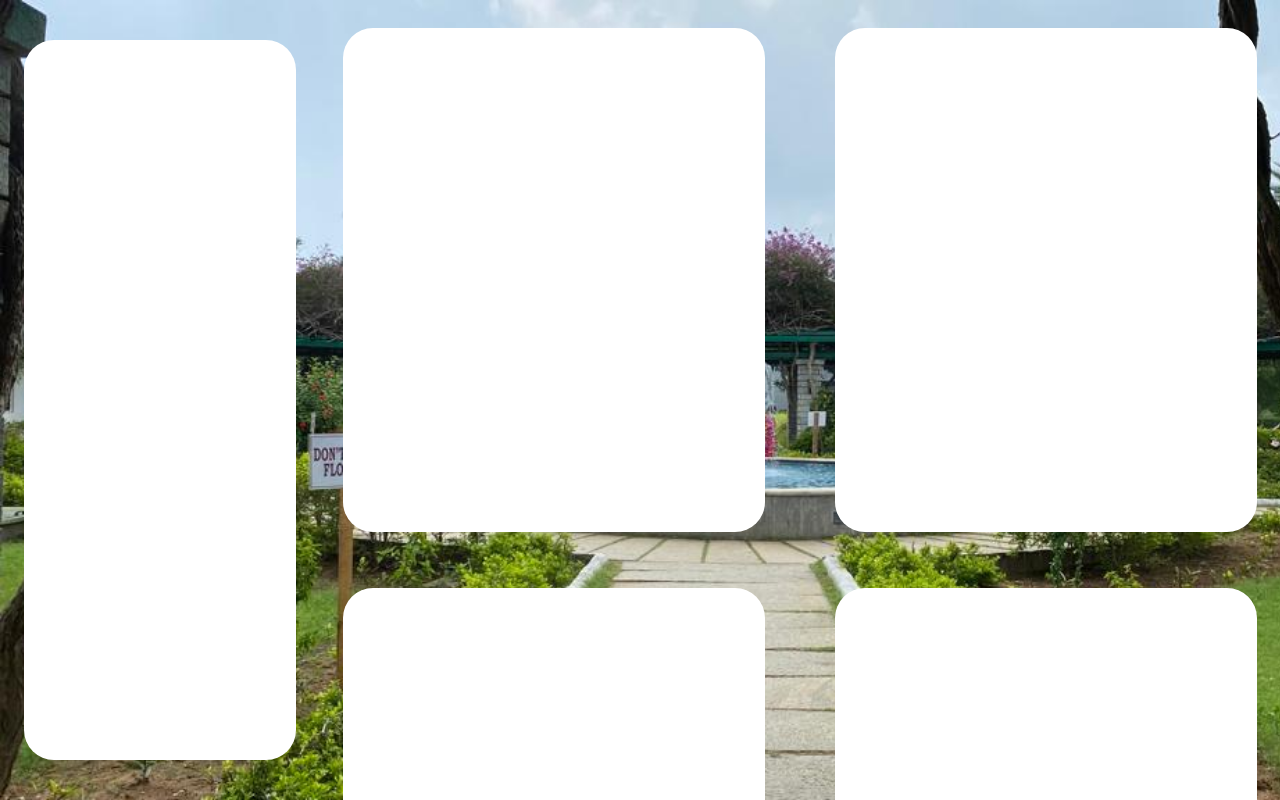
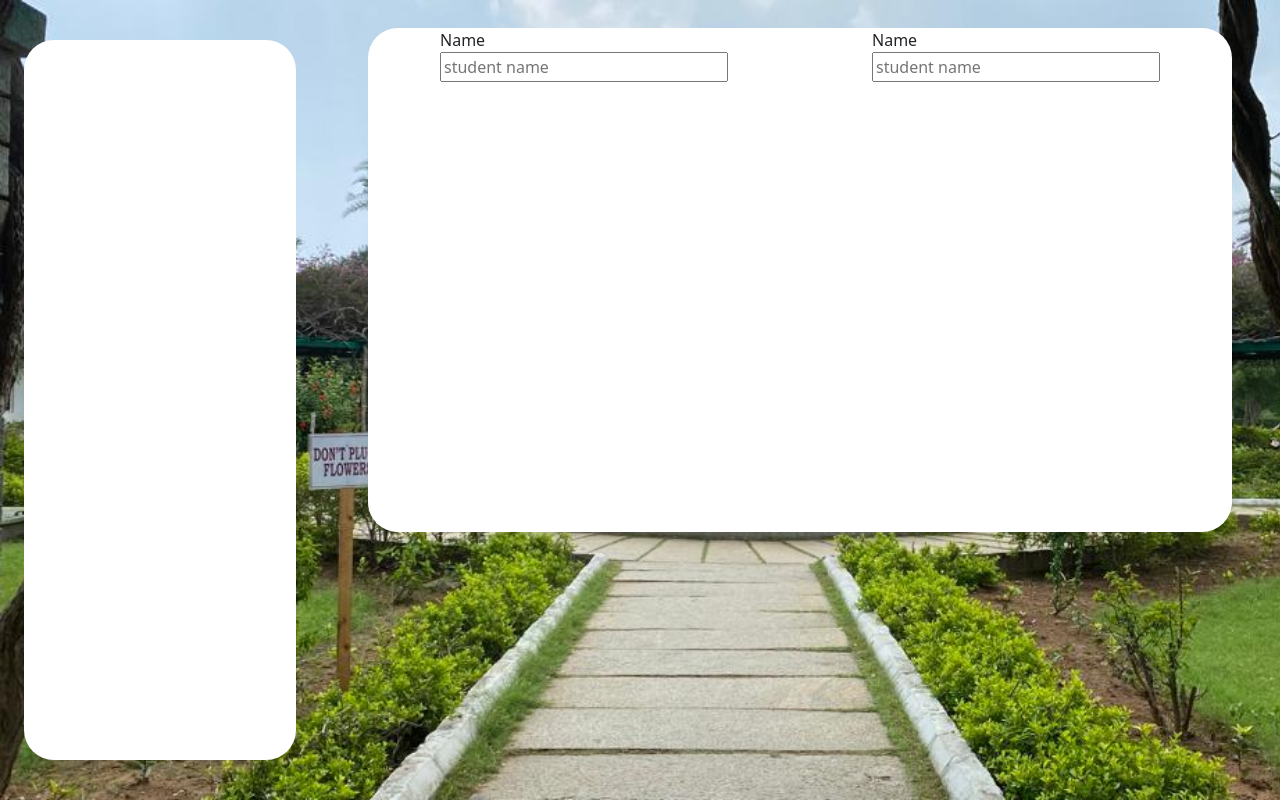
Before and after one commit to Mentor-Application/mentorClient, a Next.js app: page /landing in a window 1280 px wide. Built offline with nearby package versions, Linux system fonts and the light colour scheme.

Commit message:
form content version1

```diff
--- /dev/null
+++ b/components/StudentProfile.tsx
@@ -0,0 +1,22 @@
+import React from "react";
+import classes from "../styles/studentMainPage.module.css";
+
+export const StudentProfile = () => {
+  return (
+    <div className={classes.forms}>
+      <form className="d-flex flex-row justify-content-around align-items-center">
+        <div className="d-flex flex-column col-lg-4">
+          <label>Name</label>
+          <input type="text" placeholder="student name"></input>
+        </div>
+
+        <div className="d-flex flex-column col-lg-4">
+          <label>Name</label>
+          <input type="text" placeholder="student name"></input>
+        </div>
+      </form>
+    </div>
+  );
+};
+
+export default StudentProfile;
--- a/pages/landing.tsx
+++ b/pages/landing.tsx
@@ -1,4 +1,5 @@
 import React from "react";
+import StudentProfile from "../components/studentProfile";
 import classes from "../styles/studentMainPage.module.css";
 
 export const landing = () => {
@@ -23,39 +24,9 @@ export const landing = () => {
         >
           <div
             style={{ height: "70%" }}
-            className="d-flex justify-content-center align-items-center col-lg-6 col-md-8"
+            className="d-flex justify-content-center align-items-center col-lg-12 col-md-8"
           >
-            <div className={classes.forms}></div>
-          </div>
-          <div
-            style={{ height: "70%" }}
-            className="d-flex justify-content-center align-items-center col-lg-6 col-md-8"
-          >
-            <div className={classes.forms}></div>
-          </div>
-          <div
-            style={{ height: "70%" }}
-            className="d-flex justify-content-center align-items-center col-lg-6 col-md-8"
-          >
-            <div className={classes.forms}></div>
-          </div>
-          <div
-            style={{ height: "70%" }}
-            className="d-flex justify-content-center align-items-center col-lg-6 col-md-8"
-          >
-            <div className={classes.forms}></div>
-          </div>
-          <div
-            style={{ height: "70%" }}
-            className="d-flex justify-content-center align-items-center col-lg-6 col-md-8"
-          >
-            <div className={classes.forms}></div>
-          </div>
-          <div
-            style={{ height: "70%" }}
-            className="d-flex justify-content-center align-items-center col-lg-6 col-md-8"
-          >
-            <div className={classes.forms}></div>
+            <StudentProfile></StudentProfile>
           </div>
         </div>
       </div>
--- a/styles/studentMainPage.module.css
+++ b/styles/studentMainPage.module.css
@@ -11,13 +11,3 @@
   width: 90%;
   border-radius: 30px;
 }
-
-.scrollbar-hidden::-webkit-scrollbar {
-  display: none;
-}
-
-/* Hide scrollbar for IE, Edge add Firefox */
-.scrollbar-hidden {
-  -ms-overflow-style: none;
-  scrollbar-width: none; /* Firefox */
-}
```
